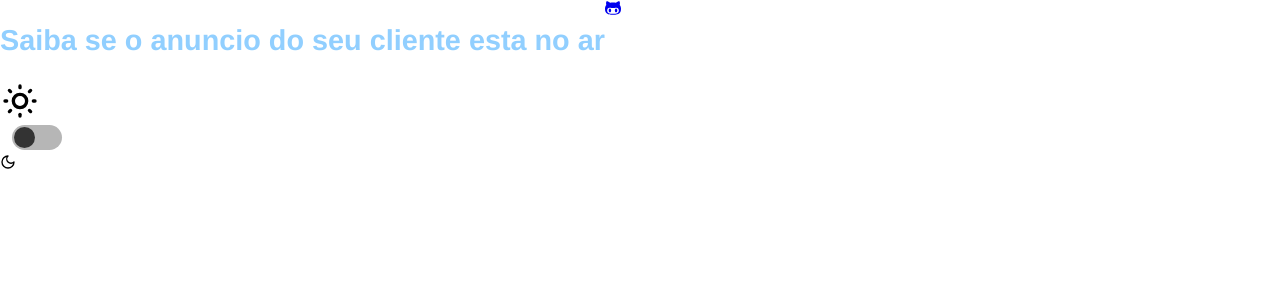
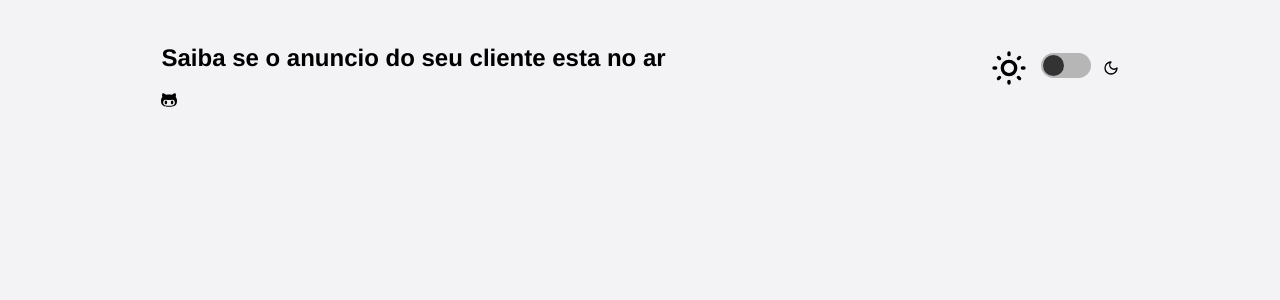
Before and after one commit to LukasLimalkl/trafego-front, a Next.js app: page / in a window 1280 px wide. Shown: the top 300 px of the page. Built offline with nearby package versions, Linux system fonts and the light colour scheme.

Commit message:
feat: add color to background

```diff
--- a/src/app/styles.ts
+++ b/src/app/styles.ts
@@ -1,14 +1,28 @@
 import styled from 'styled-components';
 
 export const Container = styled.div`
-  .button-theme {
-    background: none;
+  display: flex;
+  justify-content: space-around;
+  flex-direction: row;
+  padding-top: 1.5rem;
+  .switch-box {
+    display: flex;
+    justify-content: center;
+    align-items: center;
   }
 
   .sol {
     width: 40px;
     height: 40px;
+    color: ${(props) => props.theme.fontColor};
   }
+
+  .lua {
+    width: 30px;
+    height: 30px;
+    color: ${(props) => props.theme.fontColor};
+  }
+
   .span-switch {
     width: 50px;
   }
--- a/src/components/header/styles.ts
+++ b/src/components/header/styles.ts
@@ -1,11 +1,9 @@
 import styled from 'styled-components';
 
 export const Container = styled.div`
-  display: flex;
-
-  .main-title {
-    color: #91cfff;
-    font-weight: 800;
-    font-size: 1.8rem;
+  .github-icon {
+    width: 30px;
+    height: 30px;
+    color: ${(props) => props.theme.fontColor};
   }
 `;
--- a/src/styles/theme/bodyModes/bodyModes.ts
+++ b/src/styles/theme/bodyModes/bodyModes.ts
@@ -1,9 +1,9 @@
 export const lightTheme = {
-  body: '#fff',
+  body: '#f3f2f5',
   fontColor: '#000'
 };
 
 export const darkTheme = {
-  body: '#000',
-  fontColor: '#fff'
+  body: 'linear-gradient(283deg, rgba(51,0,111,1) 0%, rgba(114,14,158,1) 56%);',
+  fontColor: '#f3f2f5'
 };
```
